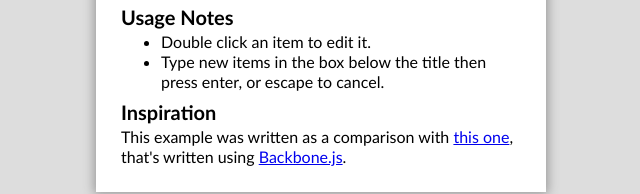
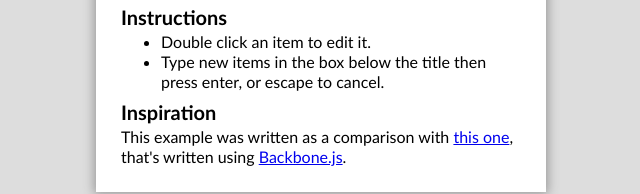
Before and after one commit to thatismatt/ModelViewWidget, a plain HTML site: page examples/todo/index.html in a window 1280 px wide. Shown: the part 323-517 px from the top of the page, 319-959 px from the left. Drawn offline with Linux system fonts and the light colour scheme.

Commit message:
'Usage Notes' -> 'Insrtructions'

```diff
--- a/examples/todo/index.html
+++ b/examples/todo/index.html
@@ -13,7 +13,7 @@
         <div id="stats" class="small"></div>
         <div id="actions" class="small"></div>
         <div id="notes" class="small">
-            <h2>Usage Notes</h2>
+            <h2>Instructions</h2>
             <ul>
                 <li>Double click an item to edit it.</li>
                 <li>Type new items in the box below the title then press enter, or escape to cancel.</li>
```
